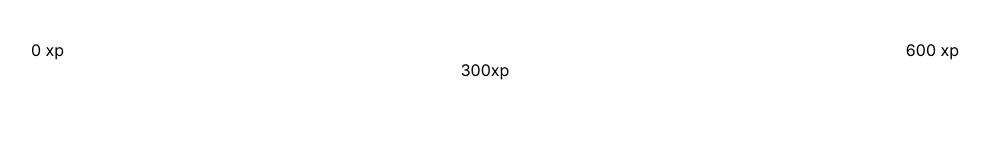
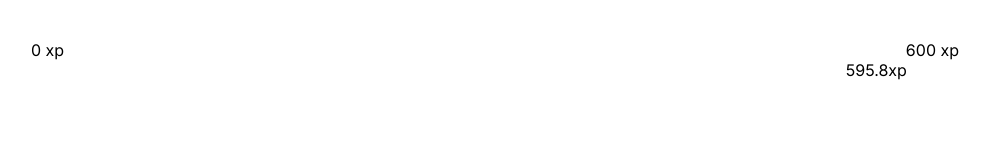
Before and after one commit to SimoesDS/movit, a React (Create React App) app: page / in a window 1280 px wide. Shown: the top 160 px of the page, without its empty margins (145-1135 px from the left). Built offline with nearby package versions, Linux system fonts and the light colour scheme.

Commit message:
adding adjustable experience bar

```diff
--- a/src/App.tsx
+++ b/src/App.tsx
@@ -4,7 +4,7 @@ import './styles/global.css';
 function App() {
   return (
     <div className="container">
-      <ExperienceBar />
+      <ExperienceBar experience="99.3"/>
     </div>
   );
 }
--- a/src/componets/ExperienceBar.tsx
+++ b/src/componets/ExperienceBar.tsx
@@ -1,12 +1,16 @@
-export function ExperienceBar() {
+export interface ExperienceBarProps {
+    experience: string;
+}
+
+export function ExperienceBar(props: ExperienceBarProps) {
     return (
         <header className="experience-bar">
             <span>0 xp</span>
             <div>
-                <div style={{ width: '50%' }} />
+                <div style={{ width: `${ props.experience }%` }} />
 
-                <span className="current-experience" style={{ left: '50%' }}>
-                    300xp
+                <span className="current-experience" style={{ left: `${ props.experience }%` }}>
+                    { `${600 * (Number(props.experience) / 100)}xp` }
                 </span>
             </div>
             <span>600 xp</span>
```
